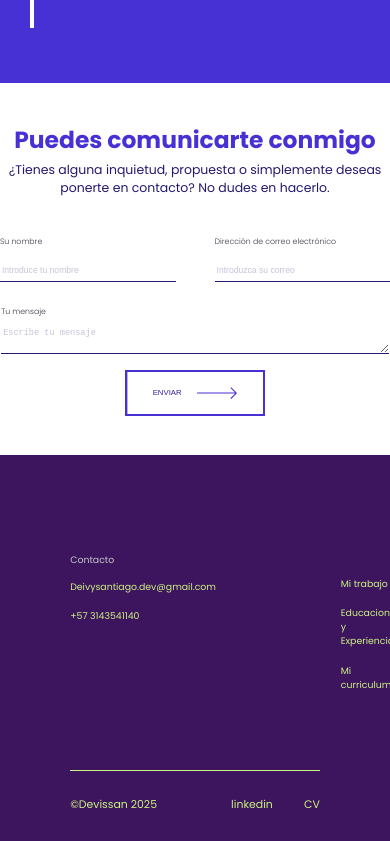
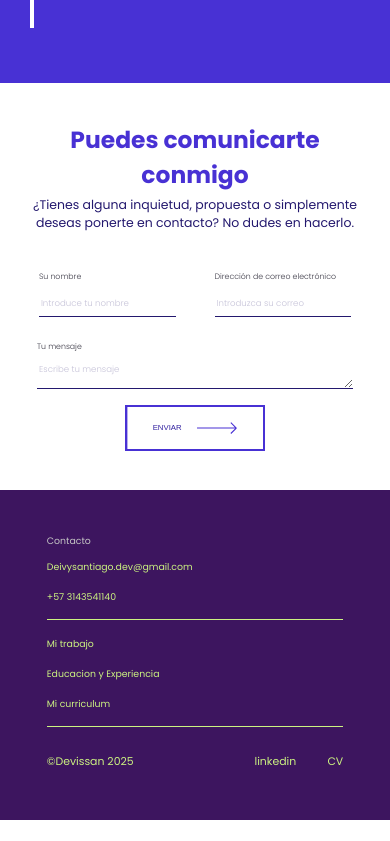
Before and after one commit to DevissanDev/portfolio, a plain HTML site: page index.html in a window 390 px wide. Shown: the part 2906-3747 px from the top of the page. After the commit the page ends 3726 px from the top, so only its background shows below. Drawn offline with nearby package versions, Linux system fonts and the light colour scheme.

Commit message:
detalles responsive

```diff
--- a/style.css
+++ b/style.css
@@ -952,6 +952,7 @@ border: 0px solid red;
   font-weight: 600;
   margin-bottom: 0.5rem;
   font-size: 1.5rem;
+  color: #23186e;
 }
 .timeline .text-box p{
   font-size: 1rem;
@@ -961,6 +962,7 @@ border: 0px solid red;
   margin-bottom: 1rem;
   font-size: 1rem;
   font-weight: 500;
+  color: #23186e;
 }
 .timeline .left-container-arrow{
   height: 0;
@@ -998,7 +1000,8 @@ border: 0px solid red;
   align-items: center;
   flex-direction: column;
   border: 0px solid red ;
-  padding: 0rem 30rem;
+  padding: 0rem 28rem;
+  text-align: center;
 }
 .contactame>h3{
   color: var(--primary-color);
@@ -1028,6 +1031,7 @@ form>div:nth-child(1){
   display: flex;
   gap: 5rem;
   margin-bottom: 3rem;
+  padding: 0 0rem;
 }
 .form-group{
   display: flex;
@@ -1045,8 +1049,10 @@ form>div:nth-child(1){
 .form-group>input{
   border: none;
   border-bottom: 1px solid #23186e;
-  width: 22rem;
+  width: 25rem;
   height: 3rem;
+  font-family: "Poppins", serif;
+  font-size: 1.1rem;
 
 
 }
@@ -1066,8 +1072,10 @@ form>div:nth-child(1){
 .form-group>textarea{
   border: none;
   border-bottom: 1px solid #23186e;
-  width: 49.2rem;
+  width: 55rem;
   height: 3rem;
+ font-family: "Poppins", serif;
+ font-size: 1.1rem;
 
 
 }
@@ -1118,24 +1126,21 @@ form>div:nth-child(1){
   stroke: white;
 }
 
-@media (max-width: 700px) {
-  .contactame{
-    padding: 0rem 0rem;
-  }
-}
+
 
 /*footer*/
 footer{
-  display: flex;
   background-color: #3d155f;
   display: flex;
   flex-direction: column;
   padding: 11em 9em 2em 9em;
+
 }
 .contacto_parte1{
   display: flex;
   gap: 16rem;
   margin-bottom: 8rem;
+
 
 }
 .contacto_parte1>div:nth-child(2){
@@ -1261,5 +1266,39 @@ color: var(--secondary-color);
 .mySwiper6 .swiper-slide img {
   height: 23rem;
 }
+.contactame{
+  padding: 0rem 4rem;
+}
+
+.form-group>textarea{
+  width: 40rem;
+}
+.form-group>input{
+
+  width: 17rem;
+}
+.contacto_parte1{
+  display: flex;
+  gap: 0rem;
+  margin-bottom: 0rem;
+  flex-direction: column;
+}
+.contacto_parte1>div:nth-child(1){
+  border-bottom: 1px solid var(--secondary-color);
+  margin-bottom: 1rem;
+}
+.contacto_parte1>div:nth-child(2){
+  margin-top: 0rem;
+}
+
+.presentacion > p{
+  width: 80%;
+}
+
+footer{
+
+  padding: 4em 6em 2em 6em;
 
 }
+
+}
```
